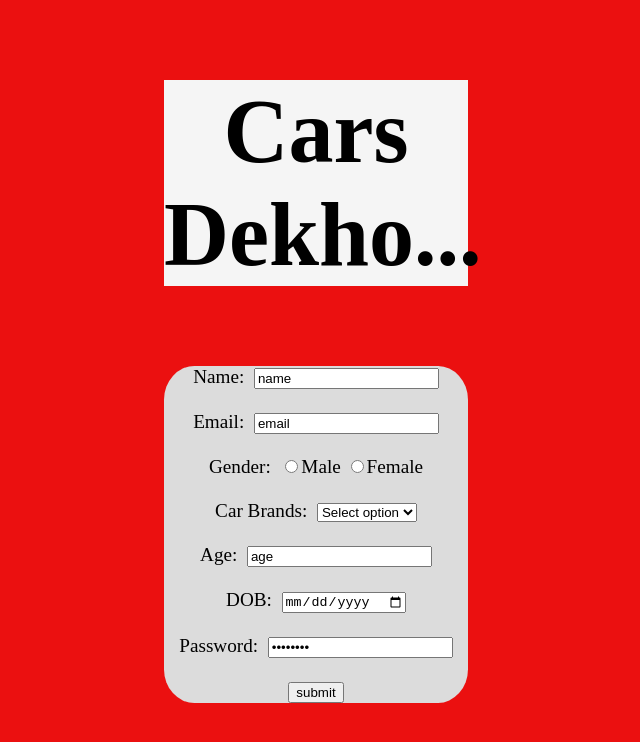
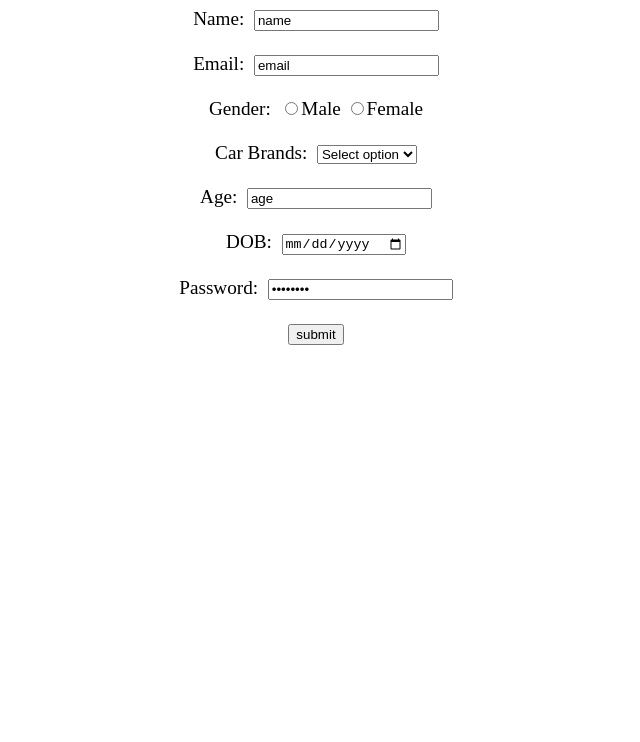
Before and after one commit to acciojob/signup-form-car-hemant0933, a website: page main.html in a window 1280 px wide. Shown: the whole page, without its empty margins (324-964 px from the left). Drawn offline with Linux system fonts and the light colour scheme.

Commit message:
added attributes

```diff
--- a/main.html
+++ b/main.html
@@ -4,41 +4,24 @@
 
 <head>
 	<link rel="stylesheet" href="styles.css">
-	<style>
-		div{
 
-			background-color: gainsboro;
-			border-radius: 10%;
-			/* width: 50%; */
-			margin-left: 30pc;
-			margin-right: 30pc;
-			margin-top: 5pc;
-
-		}
-		h1{
-			text-align: center;
-			font-size: 90px;
-			background-color: whitesmoke;
-		}
-		body{
-			background-color: rgb(235, 16, 16);
-		}
-	</style>
 </head>
 
 <body>
-	<div>
-	<h1>Cars Dekho...</h1></div>
-	<div>
+
 	<form style="text-align: center; font-size: larger;">
+		<div>
 		<label for="name">Name:&nbsp; </label>
 		<input type ="text" id="name" value="name"><br><br>
-
+	    </div>
+	<div>
 		<label for="email">Email:&nbsp;</label>
-		<input type="text" id="email" value="email"><br><br>
+		<input type="text" id="email" value="email"><br><br></div>
+	<div>
 		<label for="gender">Gender:&nbsp;</label>
 		<input type="radio" name="gender" value="male">Male
-		<input type="radio" name="gender" value="female">Female<br><br>
+		<input type="radio" name="gender" value="female">Female<br><br></div>
+	<div>
 		<label for="car">Car Brands:&nbsp;</label>
 		<select>
 			<option value="car" disabled selected>Select option</option>
@@ -46,16 +29,20 @@
 			<option id="cars">Audi</option>
 			<option id="cars">Mercedez</option>
 			<option id="cars">Volkswegan</option>
-		</select><br><br>
+		</select><br><br></div>
+	<div>
 		<label for="age">
 			Age:&nbsp;
 		</label>
-		<input type="text" id="age" value="age"><br><br>
+		<input type="text" id="age" value="age"><br><br></div>
+	<div>
 		<label for="dob">DOB:&nbsp;</label>
-		<input type="date" id="dob" value="dob"><br><br>
+		<input type="date" id="dob" value="dob"><br><br></div>
+	<div>
 		<label for="password">Password:&nbsp;</label>
-		<input type="password" id="password" value="password"><br><br>
-		<input type="submit" value="submit">
+		<input type="password" id="password" value="password"><br><br></div>
+	<div>
+		<input type="submit" value="submit"></div>
 
 
 	</form>
```
